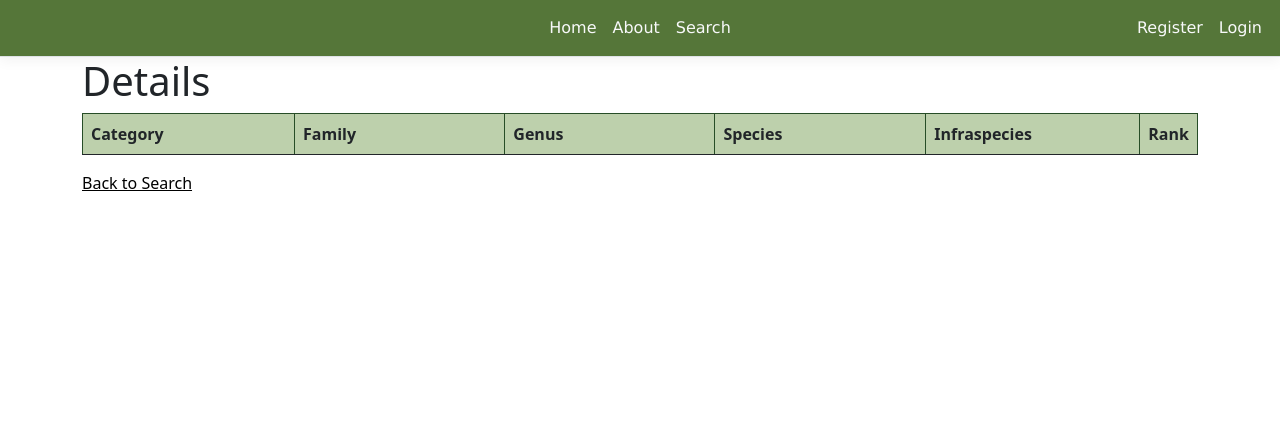
After one commit to reidst/csci340-iseegreen, an ASP.NET Core app: page /Search/Details?id=1 in a window 1280 px wide. The commit adds this page. Shown: the top 435 px of the page. Run offline with ASP.NET Core 8, Linux system fonts and the light colour scheme; lists and menus that the app fills with data are empty; style sheets or scripts are compiled from the project's sources; some libraries are stand-ins or nearby versions.

Commit message:
added details page from search

```diff
--- a/Pages/ListItems/Index.cshtml
+++ b/Pages/ListItems/Index.cshtml
@@ -8,7 +8,7 @@
 <h1>Index</h1>
 
 <p>
-    <a asp-page="Create">Create New</a>
+    <a asp-page="/Search/Index">Search for more!</a>
 </p>
 <table class="table">
     <thead>
--- /dev/null
+++ b/Pages/Search/Details.cshtml
@@ -0,0 +1,86 @@
+@page
+@model csci340_iseegreen.Pages_Search.DetailsModel
+
+@{
+    ViewData["Title"] = "Details";
+}
+
+<h1>Details</h1>
+
+@foreach (var item in Model.Taxon) {
+
+
+<div>
+    <h4>Lists</h4>
+    <hr />
+    <dl class="row">
+        <dt>
+            @Html.DisplayNameFor(model => model.Taxon[0].KewID) : @Html.DisplayFor(modelItem => item.KewID)
+        </dt>
+        <dt>
+            @Html.DisplayNameFor(model => model.Taxon[0].Authors) : @Html.DisplayFor(modelItem => item.Authors)
+        </dt>
+        <dt>
+            @Html.DisplayNameFor(model => model.Taxon[0].USDAsymbol) : @Html.DisplayFor(modelItem => item.USDAsymbol)
+        </dt>
+        <dt>
+            @Html.DisplayNameFor(model => model.Taxon[0].USDAsynonym) : @Html.DisplayFor(modelItem => item.USDAsynonym)
+        </dt>
+    </dl>
+    </div>
+
+}
+<table class="table">
+    <thead>
+        <tr>
+             <th id ="cat">
+                @Html.DisplayNameFor(model => model.Taxon[0].Genus.Family.Category)
+            </th>
+            <th id ="family">
+                @Html.DisplayNameFor(model => model.Taxon[0].Genus.Family)
+            </th>
+            <th id="genus">
+                    @Html.DisplayNameFor(model => model.Taxon[0].Genus)
+            </th>
+            <th id="species">
+                    @Html.DisplayNameFor(model => model.Taxon[0].SpecificEpithet)
+            </th>
+            <th id="infra">
+                @Html.DisplayNameFor(model => model.Taxon[0].InfraspecificEpithet)
+            </th>
+            <th id="rank">
+                @Html.DisplayNameFor(model => model.Taxon[0].TaxonRank)
+            </th>
+
+        </tr>
+    </thead>
+    <tbody>
+@foreach (var item in Model.Taxon) {
+        <tr>
+            <td id="cat">
+                @Html.DisplayFor(modelItem => item.Genus.Family.Category.Description)
+            </td>
+            <td id="family">
+                @Html.DisplayFor(modelItem => item.Genus.FamilyID)
+            </td>
+            <td id="genus">
+                @Html.DisplayFor(modelItem => item.GenusID)
+            </td>
+            <td id="species">
+                @Html.DisplayFor(modelItem => item.SpecificEpithet)
+            </td>
+            <td id="infra">
+                @Html.DisplayFor(modelItem => item.InfraspecificEpithet)
+            </td>
+            <td id="rank">
+                @Html.DisplayFor(modelItem => item.TaxonRank)
+            </td>
+
+        </tr>
+}
+    </tbody>
+</table>
+
+<div>
+    <a asp-page="./Index">Back to Search</a>
+</div>
--- /dev/null
+++ b/Pages/Search/Details.cshtml.cs
@@ -0,0 +1,42 @@
+using System;
+using System.Collections.Generic;
+using System.Linq;
+using System.Threading.Tasks;
+using Microsoft.AspNetCore.Mvc;
+using Microsoft.AspNetCore.Mvc.RazorPages;
+using Microsoft.EntityFrameworkCore;
+using csci340_iseegreen.Data;
+using csci340_iseegreen.Models;
+
+namespace csci340_iseegreen.Pages_Search
+{
+    public class DetailsModel : PageModel
+    {
+        private readonly csci340_iseegreen.Data.ISeeGreenContext _context;
+
+        public DetailsModel(csci340_iseegreen.Data.ISeeGreenContext context)
+        {
+            _context = context;
+        }
+
+        public List<Taxa> Taxon {get; set;} = default!;
+
+
+        public async Task<IActionResult> OnGetAsync(string KewID)
+        {
+            IQueryable<csci340_iseegreen.Models.Taxa> taxaIQ = from t in _context.Taxa.Include(g => g.Genus).Include(f => f.Genus!.Family).Include(c => c.Genus!.Family!.Category) select t;
+
+            taxaIQ = taxaIQ.Where(s => s.KewID.Equals(KewID));
+
+            var taxon = await taxaIQ.ToListAsync();
+
+            if (taxon == null) {
+                return NotFound();
+            }
+            else {
+                Taxon = taxon;
+            }
+            return Page();
+        }
+    }
+}
--- a/Pages/Search/Index.cshtml.cs
+++ b/Pages/Search/Index.cshtml.cs
@@ -71,9 +71,9 @@ namespace csci340_iseegreen.Pages.Search
             if (CategoryFilter != null) {
                 CurrentCat = CategoryFilter;
             }
+IQueryable<csci340_iseegreen.Models.Taxa> taxaIQ = from t in _context.Taxa.Include(g => g.Genus).Include(f => f.Genus!.Family).Include(c => c.Genus!.Family!.Category) select t;
+            CurrentSort = sortOrder;
 
-            CurrentSort = sortOrder;
-            IQueryable<csci340_iseegreen.Models.Taxa> taxaIQ = from t in _context.Taxa.Include(g => g.Genus).Include(f => f.Genus!.Family).Include(c => c.Genus!.Family!.Category) select t;
 
 
             if (SearchString != null) {
```
Also changed, not shown: Pages/Search/Index.cshtml (+15 -1 lines).
